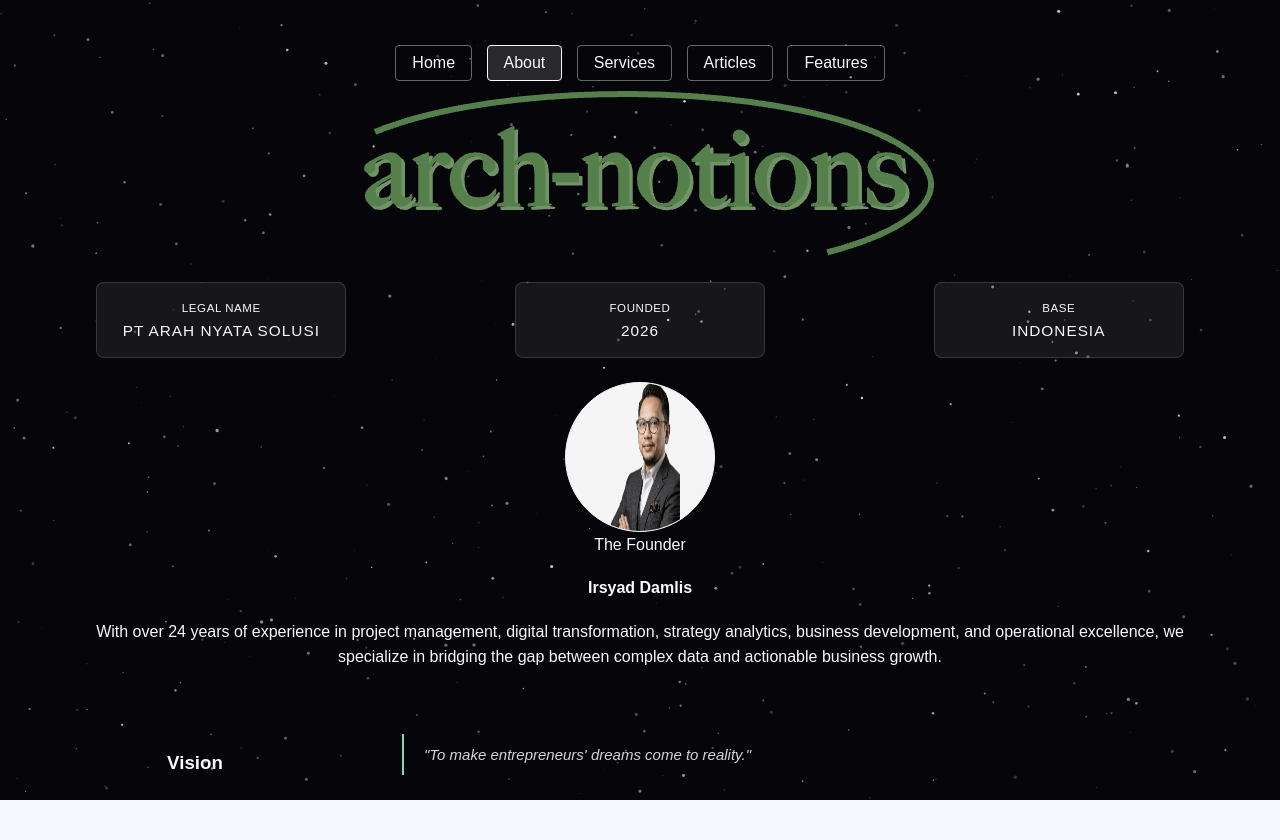
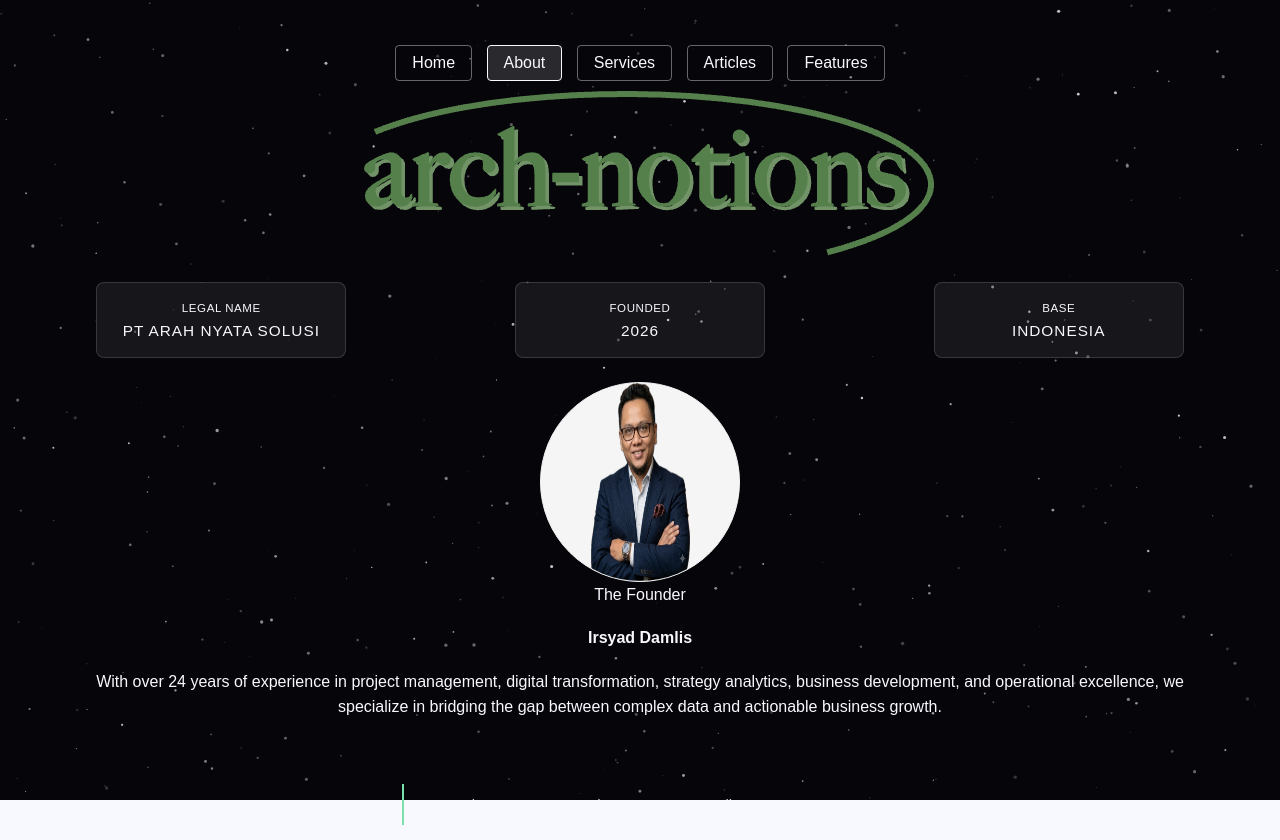
Before and after one commit to irsyaddamlis/arch-notions, a Django app: page /profile/ in a window 1280 px wide. Shown: the top 840 px of the page. Run offline with Django 5.2, Linux system fonts and the light colour scheme.

Commit message:
Revise Profile Picture

```diff
--- a/main_site/static/style.css
+++ b/main_site/static/style.css
@@ -67,8 +67,8 @@ p {
 
 /* 1. This is your perfect circle and border */
 .circle-container {
-    width: 150px;
-    height: 150px;
+    width: 200px;
+    height: 200px;
     border-radius: 50%;
     border: 0.05rem solid whitesmoke;
     background-color: whitesmoke;
@@ -81,9 +81,9 @@ p {
 
 /* 2. This forces the image to fill the circle perfectly */
 .circle-container img {
-    width: 100%;
-    height: 120%;
-    margin-left: 40px;
+    width: 150%;
+    height: 100%;
+    margin-left: 50px;
     object-fit: fill;       /* Prevents stretching */
     size: 0cap;
 }
--- a/main_site/templates/base.html
+++ b/main_site/templates/base.html
@@ -6,7 +6,7 @@
     <meta name="viewport" content="width=device-width, initial-scale=1.0">
     <title>{% block title %}{% if is_react_app %}React App | {% endif %}Arch-notions{% endblock %}</title>
     <link rel="icon" href="{% static 'favicon.ico' %}">
-    <link rel="stylesheet" href="{% static 'style.css' %}?v=0.1.2">
+    <link rel="stylesheet" href="{% static 'style.css' %}?v=0.1.4">
     {% block extra_head %}{% endblock %}
 </head>
 
```
Also changed, not shown: main_site/static/irsyad.png.
